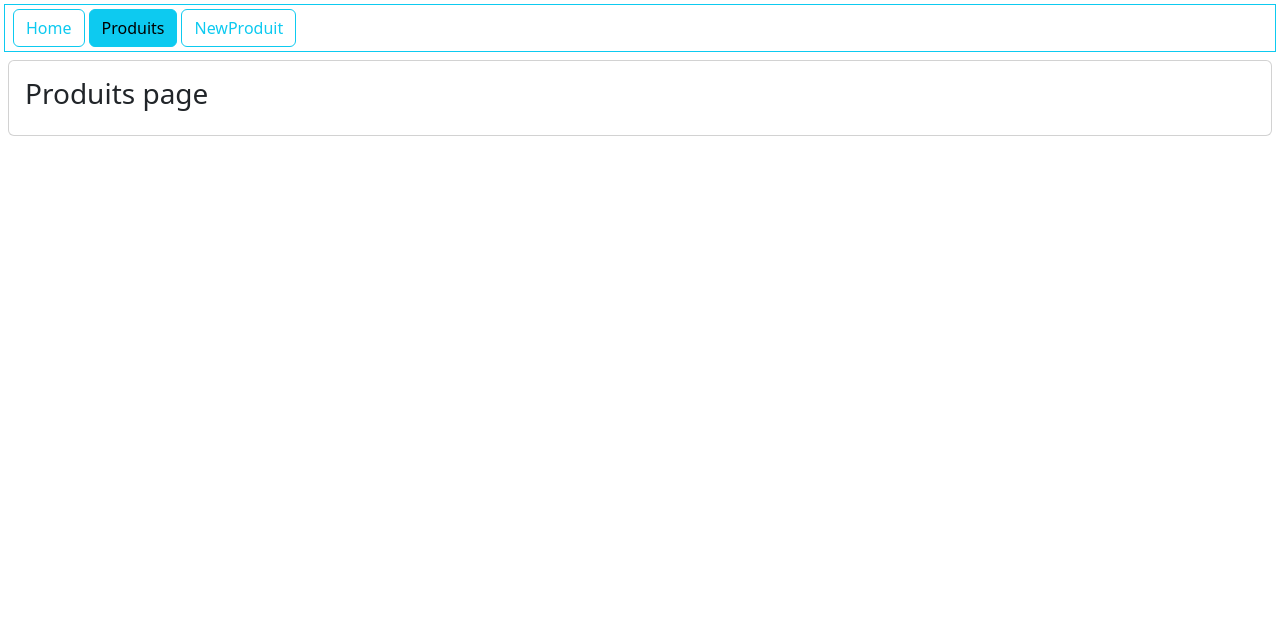
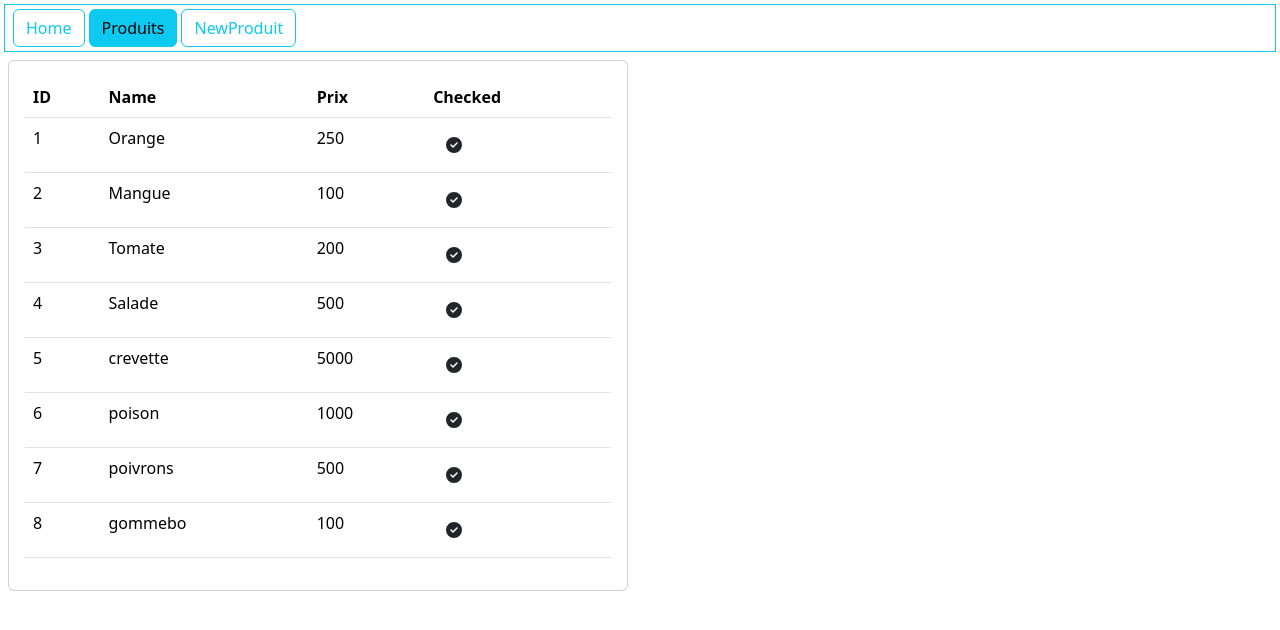
Before and after one commit to SNB-93-SKB/First-ReactJS, a React (Create React App) app: page /Produits in a window 1280 px wide. Shown: the top 630 px of the page. Built offline with nearby package versions, Linux system fonts and the light colour scheme.

Commit message:
list produits ok

```diff
--- a/package.json
+++ b/package.json
@@ -3,6 +3,9 @@
   "version": "0.1.0",
   "private": true,
   "dependencies": {
+    "@fortawesome/fontawesome-svg-core": "^6.5.1",
+    "@fortawesome/free-solid-svg-icons": "^6.5.1",
+    "@fortawesome/react-fontawesome": "^0.2.0",
     "@testing-library/jest-dom": "^5.17.0",
     "@testing-library/react": "^13.4.0",
     "@testing-library/user-event": "^13.5.0",
--- a/src/components/Produits.js
+++ b/src/components/Produits.js
@@ -1,14 +1,51 @@
-import React from 'react'
+import { faCheckCircle } from '@fortawesome/free-solid-svg-icons'
+import { FontAwesomeIcon } from '@fortawesome/react-fontawesome'
+import React, { useState } from 'react'
 
 export default  function Produits() {
+    const[produits, setProduits]= useState([
+        {id:1, name:'Orange', 'prix':250, checked:false},
+        {id:2, name:'Mangue', prix:100, checked:true},
+        {id:3, name:"Tomate", prix:200, checked:true},
+        {id:4, name:'Salade',prix:500, checked:false},
+        {id:5, name:'crevette', prix:5000, checked:true},
+        {id:6, name:'poison', prix:1000, checked:false},
+        {id:7, name:'poivrons', prix:500, checked:true},
+        {id:8,name:'gommebo',prix:100,checked:true},
+    ])
   return (
     <div className='p-1 m-1'>
-
+    <div className='row'>
+    <div className='col-md-6'>
     <div className='card'>
         <div className='card-body'>
-        <h3> Produits page</h3>
+        <table className='table'>
+        <thead>
+        <tr>
+        <th>ID</th><th>Name</th><th>Prix</th><th>Checked</th>
+        </tr>
+        </thead>
+        <tbody>
+            {produits.map(produit=>(
+             <tr>
+                <td>{produit.id}</td>
+                <td>{produit.name}</td>
+                <td>{produit.prix}</td>
+                <td>
+                <button className='btn btn-outline-sucess'>
+                <FontAwesomeIcon icon={faCheckCircle}></FontAwesomeIcon>
+                    </button>
+                </td>
+             </tr>
+            )
+                )}
+        </tbody>
+        </table>
         </div>
     </div>
     </div>
+    </div>
+
+    </div>
   )
 }
```
Also changed, not shown: 1 other file (tests, documents, lock files or other folders).
